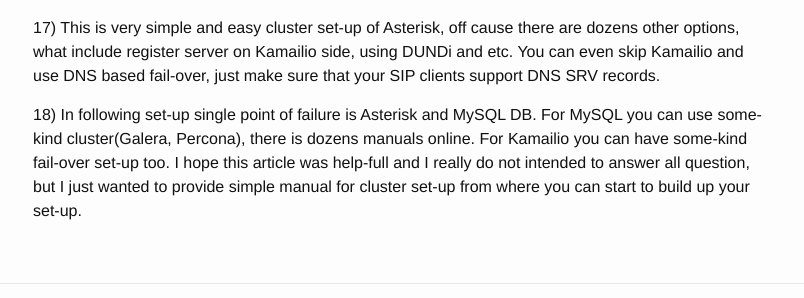
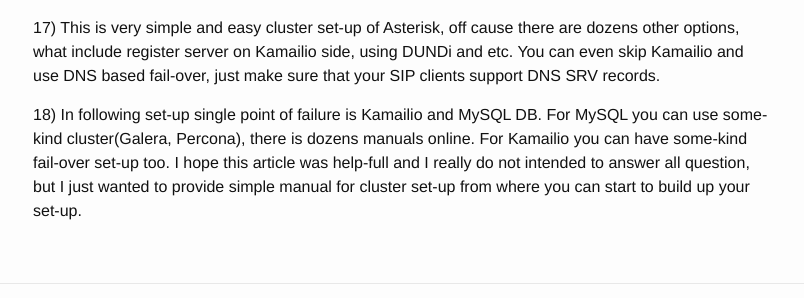
Before and after one commit to os11k/os11k.github.io, a Jekyll site: the page built from _posts/2016-08-05-clustering-Asterisk-using-Kamailio.markdown, in a window 1280 px wide and 900 px high, scrolled down 2650 px. Shown: the part 417-715 px from the top of the window, without its empty margins (237-1041 px from the left). Built offline with Jekyll 4.4.1, drawn with Linux system fonts in a browser that asks for light colours; comment, search, counter and statistics services are not loaded.

Commit message:
Corrected misspell

```diff
--- a/_posts/2016-08-05-clustering-Asterisk-using-Kamailio.markdown
+++ b/_posts/2016-08-05-clustering-Asterisk-using-Kamailio.markdown
@@ -114,6 +114,6 @@
 17) This is very simple and easy cluster set-up of Asterisk, off cause there are dozens other options, what include register server on
 Kamailio side, using DUNDi and etc. You can even skip Kamailio and use DNS based fail-over, just make sure that your SIP clients support DNS SRV records.
 
-18) In following set-up single point of failure is Asterisk and MySQL DB. For MySQL you can use some-kind cluster(Galera, Percona), there is dozens manuals
+18) In following set-up single point of failure is Kamailio and MySQL DB. For MySQL you can use some-kind cluster(Galera, Percona), there is dozens manuals
 online. For Kamailio you can have some-kind fail-over set-up too. I hope this article was help-full and I really do not intended to answer all
 question, but I just wanted to provide simple manual for cluster set-up from where you can start to build up your set-up.
```
